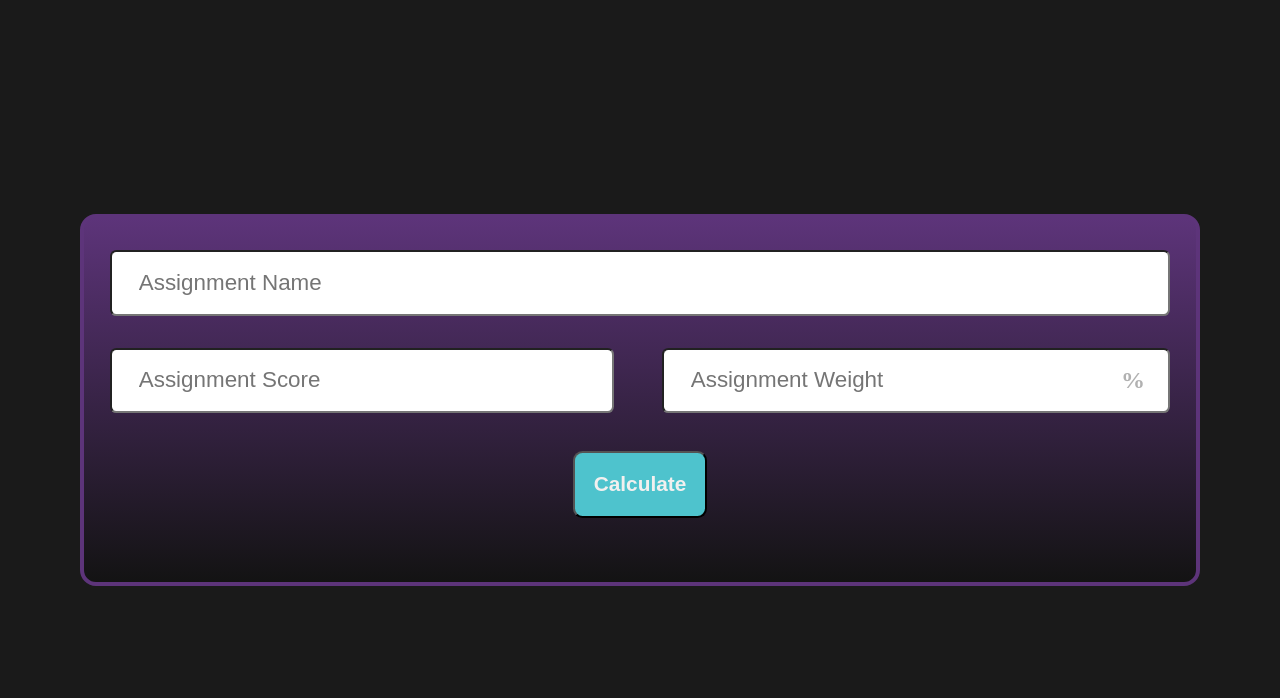
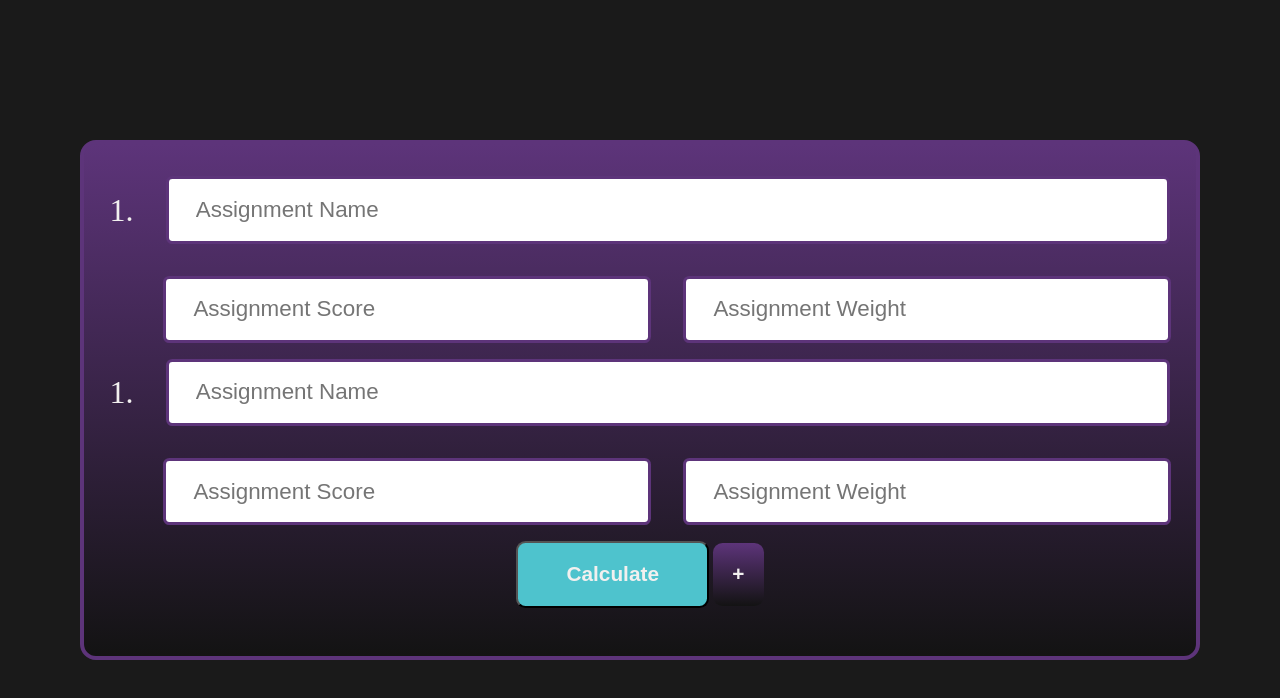
Before and after one commit to iZIer01/Student-Grade-Calculator, a plain HTML site: page index.html in a window 1280 px wide. Drawn offline with Linux system fonts and the light colour scheme.

Commit message:
Fixed and added new html element

```diff
--- a/index.html
+++ b/index.html
@@ -11,17 +11,29 @@
 
         <div class="mainContainer">
             <div class="formContainer">
-                <input type="text" id="CourseName" placeholder="Assignment Name">
+                <div class="courseContainer">
+                    <label for="CourseName" class="position">1.</label>
+                    <input type="text" class="CourseName" placeholder="Assignment Name" name="CourseName">
+                </div>
+                <div class="gradeContainer">
+                    <input type="number" class="assigScore" placeholder="Assignment Score">
+                    <input type="number" class="assigWeight" name="assigWeight" placeholder="Assignment Weight">
+                </div>
+                <div class="courseContainer">
+                    <label for="CourseName" class="position">1.</label>
+                    <input type="text" class="CourseName" placeholder="Assignment Name" name="CourseName">
+                </div>
+                <div class="gradeContainer">
+                    <input type="number" class="assigScore" placeholder="Assignment Score">
+                    <input type="number" class="assigWeight" name="assigWeight" placeholder="Assignment Weight">
+                </div>
 
-                <div class="gradeContainer">
-                    <input type="number" id="assigScore" placeholder="Assignment Score">
 
-                    <div class="assigContainer">
-                        <label for="assigWeight">%</label>
-                        <input type="number" id="assigWeight" name="assigWeight" placeholder="Assignment Weight">
-                    </div>
+                <div class="actionContainer">
+                <button id="calculateBtn">Calculate</button>
+                    <button class="actionButton" id="addBtn">+</button>
+                    <button class="actionButton"  id="removeBtn">-</button>
                 </div>
-                <button id="calculateBtn">Calculate</button>
             </div>
             <div class="resultContainer">
                 <p id="textResult"></p>
--- a/script.js
+++ b/script.js
@@ -2,10 +2,13 @@
 const calculateButton = document.getElementById("calculateBtn");
 const textResult = document.getElementById("textResult");
 
+//stores all the student record
+let studentRecord = []
+
 calculateButton.addEventListener("click", () => {
-    const courseName = document.getElementById("CourseName").value.trim();
-    const assignmentScore = document.getElementById("assigScore").value;
-    const assignmentWeight = document.getElementById("assigWeight").value;
+    const courseName = document.querySelector(".CourseName").value.trim();
+    const assignmentScore = document.querySelector(".assigScore").value;
+    const assignmentWeight = document.querySelector(".assigWeight").value;
 
     const courseDetail = {
         course: courseName,
@@ -38,6 +41,11 @@ calculateButton.addEventListener("click", () => {
                 textResult.innerText = "You Achieved An: F"
             }
 
+        },
+        storeRecord:function(){
+            studentRecord.push(
+                this.
+            )
         }
 
 
--- a/style.css
+++ b/style.css
@@ -31,8 +31,13 @@
     width: 100%;
     max-width: 70rem;
     max-height: 56rem;
-    padding: 2rem 1.6rem;
+    padding: 2rem 1.6rem ;
 
+}
+
+.mainContainer input{
+    outline: none;
+    border: solid 0.2rem #5d347a ;
 }
 
 .formContainer{
@@ -40,58 +45,57 @@
     justify-content: center;
     align-items: center;
     flex-direction: column;
+    padding-bottom: 1rem;
 }
 
-#CourseName{
+.courseContainer{
+    display: flex;
+    align-items: center;
+    width: 100%;
+    margin-bottom: 1rem;
+
+}
+.position{
+    color: #F2F0EF;
+    font-size: 2rem;
+    padding-right: 2rem;
+}
+
+.CourseName{
     width: 100%;
     padding: 1.1rem 1.7rem;
-    margin-bottom: 2rem;
-
     border-radius: .4rem;
     outline: none;
     font-size: 1.4rem;
+    float: left;
 }
 
 .gradeContainer{
     display: flex;
     justify-content:center;
-    gap: 3rem;
+    gap:2rem;
     align-items: center;
     width: 100%;
+    max-width: 63rem;
+    margin: 1rem 3rem  1rem 6.4rem;
+
 }
+
 
 .gradeContainer input{
     padding: 1.1rem 1.7rem;
-    margin-bottom: 2.4rem;
-    width: 31.8rem;
     border-radius: .4rem;
     outline: none;
+    width: 100%;
+    font-size: 1.4rem;
 
-    font-size: 1.4rem;
+
 }
 
 .gradeContainer input[type=number]::-webkit-inner-spin-button{
     -webkit-appearance: none;
 }
 
-.assigContainer {
-
-    display: inline-block;
-    position: relative;
-}
-
-
-.assigContainer label{
-    position: absolute;
-    top: 25%;
-    right:5% ;
-    transform: translateY(-25%);
-
-    font-size: 1.5rem;
-    font-weight: 600;
-    color: #b1b1b1;
-
-}
 
 #calculateBtn{
     font-size: 1.3rem;
@@ -99,8 +103,7 @@
     background-color: var(--accentColor);
     color: var(--textColor);
 
-    padding: 1.2rem;
-    margin-bottom: 2rem;
+    padding: 1.2rem 3rem;
     border-radius: .6rem;
     cursor: pointer;
 }
@@ -124,3 +127,33 @@
     padding-left: .5rem;
     color: #131313;
 }
+
+
+.actionButton{
+    padding: 1.2rem;
+    border-radius:.6rem ;
+        font-size: 1.3rem;
+    font-weight: bolder;
+    color:var(--textColor);
+    outline: none;
+    border: none;
+    cursor: pointer;
+}
+
+#addBtn{
+    background: var(--primaryColor);
+
+}
+
+#addBtn:hover{
+    background: #5d347a;
+}
+
+#removeBtn{
+    background: rgb(163, 1, 1);
+    display: none;
+}
+
+#removeBtn:hover{
+    background: red;
+}
```
